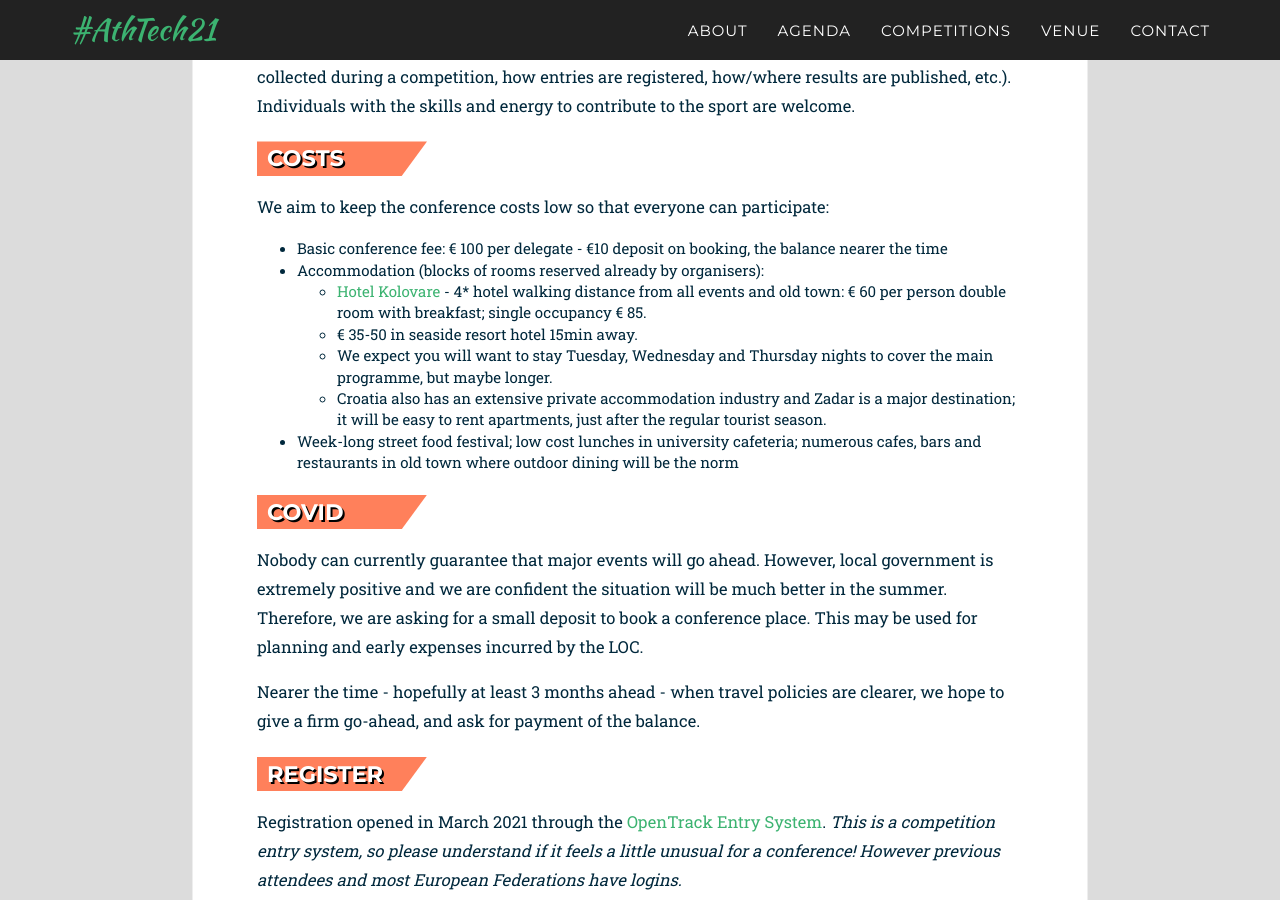
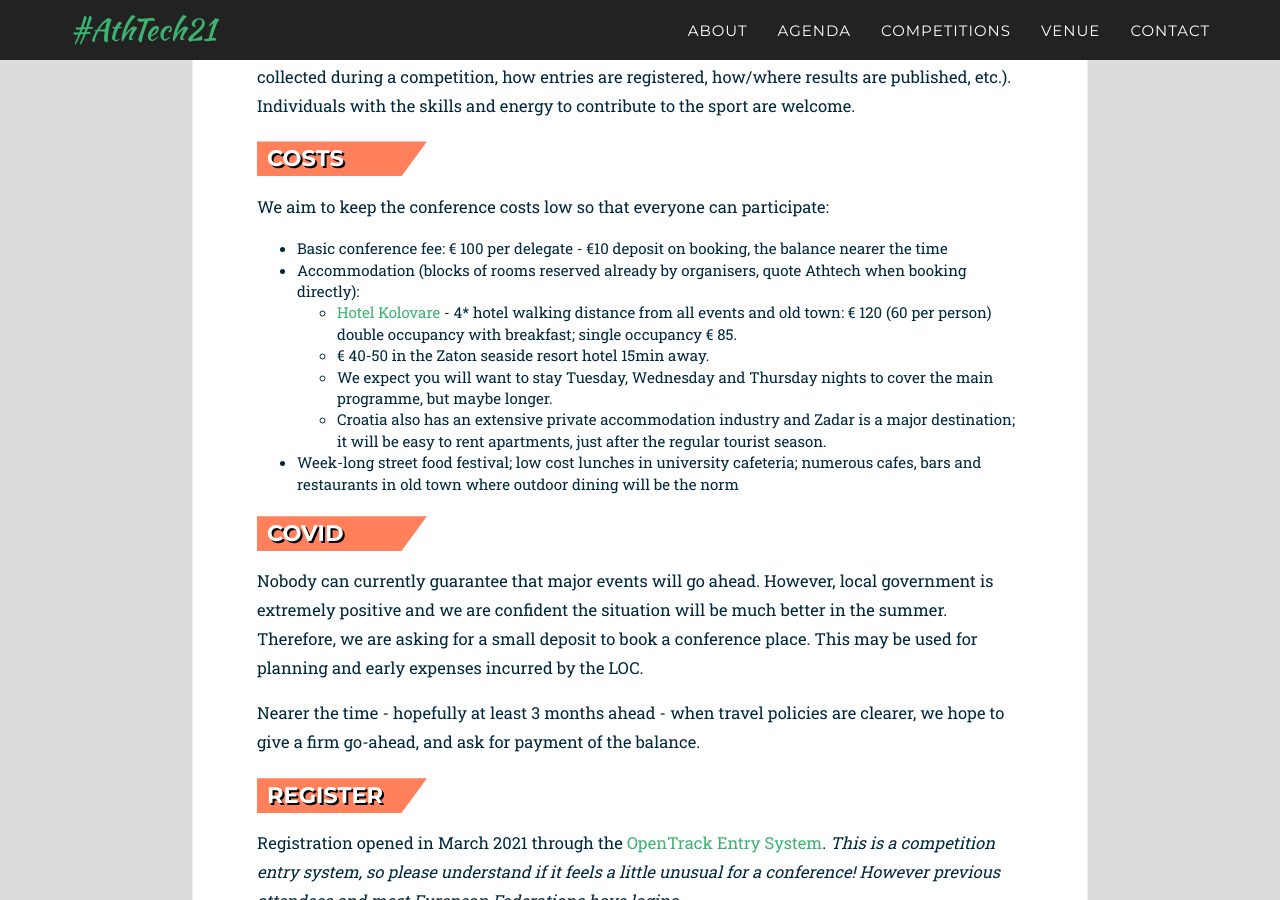
Before and after one commit to openath/athtech, a Jekyll site: the page built from _2021_pages/about.html, in a window 1280 px wide and 900 px high, scrolled down 2071 px. Built offline with Jekyll 4.4.1, drawn with Linux system fonts in a browser that asks for light colours; some web fonts are replaced.

Commit message:
Update about.html

```diff
--- a/_2021_pages/about.html
+++ b/_2021_pages/about.html
@@ -85,10 +85,10 @@ title: About AthTech21
       <p>We aim to keep the conference costs low so that everyone can participate:</p>
       <ul>
         <li>Basic conference fee: &euro; 100 per delegate - &euro;10 deposit on booking, the balance nearer the time</li>
-        <li>Accommodation (blocks of rooms reserved already by organisers):
+        <li>Accommodation (blocks of rooms reserved already by organisers, quote Athtech when booking directly):
           <ul>
-          <li><a href="http://https://hotel-kolovare.com/">Hotel Kolovare</a> - 4* hotel walking distance from all events and old town: &euro; 60 per person double room with breakfast; single occupancy &euro; 85. </li>
-          <li>&euro; 35-50 in seaside resort hotel 15min away.</li>
+          <li><a href="http://https://hotel-kolovare.com/">Hotel Kolovare</a> - 4* hotel walking distance from all events and old town: &euro; 120 (60 per person) double occupancy with breakfast; single occupancy &euro; 85. </li>
+          <li>&euro; 40-50 in the Zaton seaside resort hotel 15min away.</li>
 
           <li>We expect you will want to stay Tuesday, Wednesday and Thursday nights to cover the main programme, but maybe longer.  </li>
           <li>Croatia also has an extensive private accommodation industry and Zadar is a major destination; it will be easy to rent apartments, just after the regular tourist season.</li>
```
